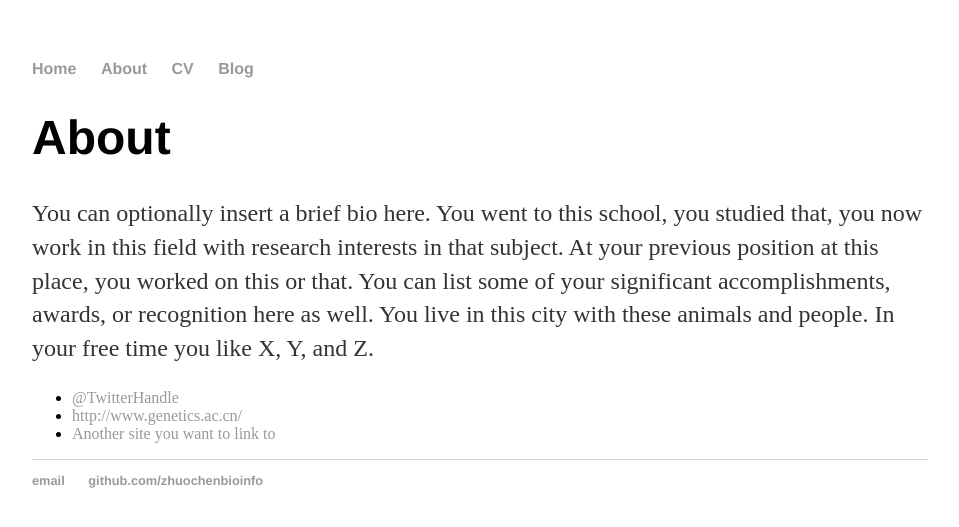
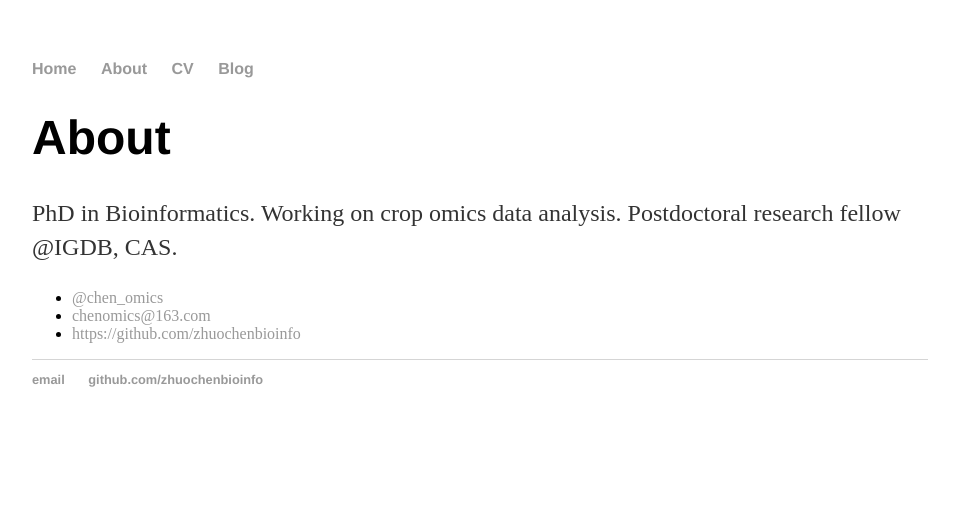
Before and after one commit to zhuochenbioinfo/zhuochenbioinfo.github.io, a Jekyll site: the page built from about/index.html, in a window 1280 px wide. Shown: the top 527 px of the page, without its empty margins (160-1119 px from the left). Built offline with Jekyll 4.4.1, drawn with Linux system fonts in a browser that asks for light colours.

Commit message:
Update index.html

```diff
--- a/about/index.html
+++ b/about/index.html
@@ -5,11 +5,11 @@ title: About Zhuo CHEN
 
 		<div class="about">
 			<h1>About</h1>
-			<p>You can optionally insert a brief bio here. You went to this school, you studied that, you now work in this field with research interests in that subject. At your previous position at this place, you worked on this or that. You can list some of your significant accomplishments, awards, or recognition here as well. You live in this city with these animals and people. In your free time you like X, Y, and Z.</p>
+			<p>PhD in Bioinformatics. Working on crop omics data analysis. Postdoctoral research fellow @IGDB, CAS.</p>
 
 			<ul class="contacts">
-				<li><a href="#">@TwitterHandle</a></li>
-				<li><a href="#">http://www.genetics.ac.cn/</a></li>
-				<li><a href="#">Another site you want to link to</a></li>
+				<li><a href="#">@chen_omics</a></li>
+				<li><a href="#">chenomics@163.com</a></li>
+				<li><a href="#">https://github.com/zhuochenbioinfo</a></li>
 				</ul>
 		</div>
```
